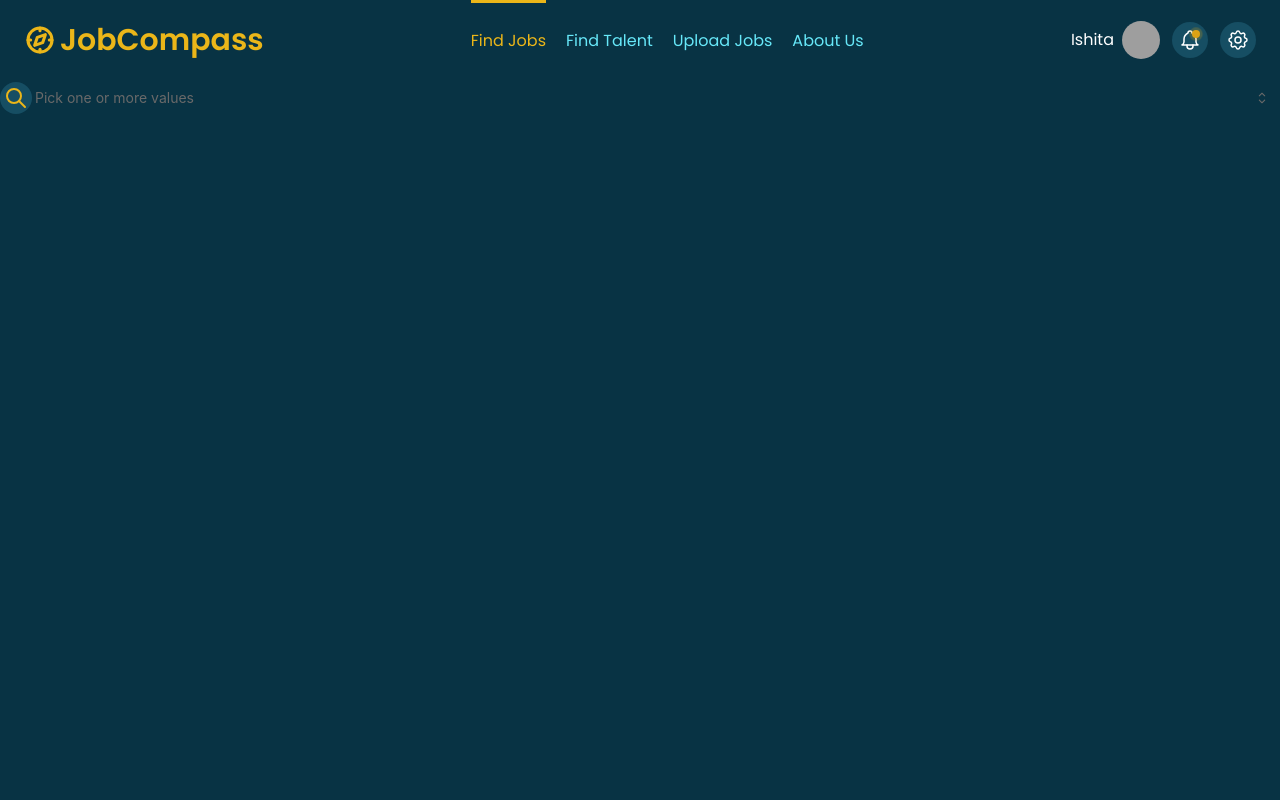
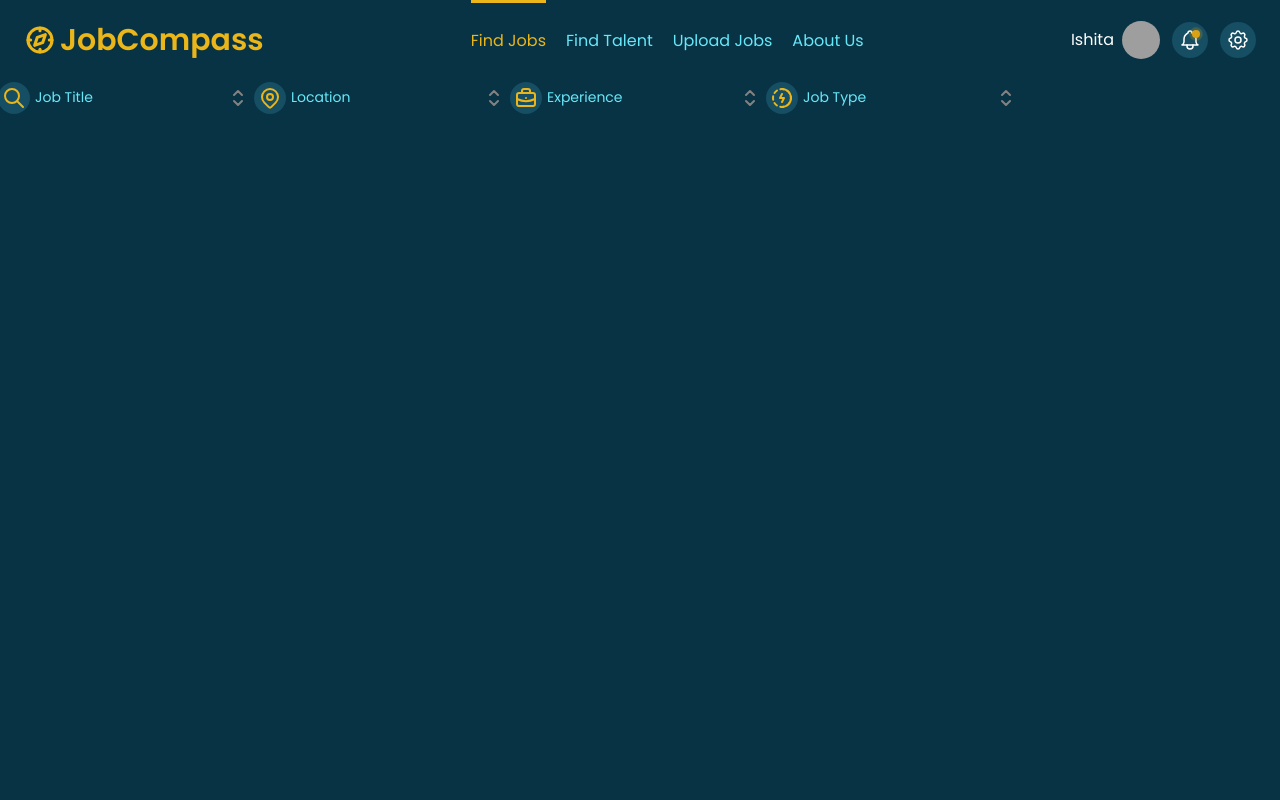
Before and after one commit to ishitasrivastava2000/Job-Portal, a React (Create React App) app in the folder job-portal/: page /find-jobs in a window 1280 px wide. Shown: the top 800 px of the page. Built offline with nearby package versions, Linux system fonts and the light colour scheme; grey boxes are pictures that could not be loaded.

Commit message:
Find jobs page: Location, Experience, and Job Type search bars.

```diff
--- a/job-portal/src/App.tsx
+++ b/job-portal/src/App.tsx
@@ -15,7 +15,8 @@ function App() {
       ['#fdfae9','#faf3c7','#f7e691','#f2d052','#ebb619','#dca216','#be7d10','#985910','#7e4815','#6b3b18','#3e1d0a'],
       'cyan':
       ['#ecfeff', '#cffafe', '#a5f3fc','#67e8f9','#22d3ee','#06b6d4','#0891b2','#0e7490','#155e75','#164e63','#083344']
-    }
+    },
+    fontFamily:"poppins, sans-serif"
   })
 
   return (
--- a/job-portal/src/FindJobs/MultiInput.tsx
+++ b/job-portal/src/FindJobs/MultiInput.tsx
@@ -1,17 +1,18 @@
-import {useState} from 'react';
+import {useEffect, useState} from 'react';
 import { Input, Checkbox, CheckIcon, Combobox, Group, Pill, PillsInput, useCombobox } from '@mantine/core';
-import { IconSearch } from '@tabler/icons-react';
+import { IconSearch, IconSelector } from '@tabler/icons-react';
 
-const groceries = ['Apples', 'Bananas', 'Broccoli', 'Carrpts', 'Chocolate']
-
-const MultiInput = () => {
+const MultiInput = (props:any) => {
+    useEffect(()=> {
+        setData(props.options);
+    }, [])
     const combobox = useCombobox({
         onDropdownClose: () => combobox.resetSelectedOption(),
         onDropdownOpen: () => combobox.updateSelectedOptionIndex('active'),
     });
 
     const [search, setSearch] = useState('');
-    const [data, setData] = useState(groceries);
+    const [data, setData] = useState<string[]>([]);
     const [value, setValue] = useState<string[]>([]);
 
     const exactOptionMatch = data.some((item)=> item === search);
@@ -38,7 +39,7 @@ const MultiInput = () => {
         </Pill>
     ));
 
-    const options = data
+    const options = data.filter((item) => item.toLowerCase().includes(search.trim().toLowerCase()))
         .map((item) => (
             <Combobox.Option value={item} key={item} active={value.includes(item)}>
                 <Group gap="sm">
@@ -49,7 +50,7 @@ const MultiInput = () => {
                         tabIndex={-1}
                         style={{pointerEvents: 'none'}}
                     />
-                    <span>{item}</span>
+                    <span className='text-cyan-300'>{item}</span>
                 </Group>
             </Combobox.Option>
         ));
@@ -58,10 +59,10 @@ const MultiInput = () => {
         <Combobox store={combobox} onOptionSubmit={handleValueSelect} withinPortal={false}>
             <Combobox.DropdownTarget>
                 <PillsInput variant='unstyled'
-                rightSection={<Combobox.Chevron/>}
-                onClick={() => combobox.openDropdown()}
+                rightSection={<IconSelector/>}
+                onClick={() => combobox.toggleDropdown()}
                 leftSection={
-                    <div className='text-tulip-tree-400 p-1 bg-cyan-900 rounded-full mr-1'><IconSearch/></div>
+                    <div className='text-tulip-tree-400 p-1 bg-cyan-900 rounded-full mr-2'><props.icon/></div>
                 }>
                     <Pill.Group>
                         {value.length > 0 ? (
@@ -72,21 +73,8 @@ const MultiInput = () => {
                                 )}
                             </>
                         ) : (
-                            <Input.Placeholder>Pick one or more values</Input.Placeholder>
+                            <Input.Placeholder className='!text-cyan-300'>{props.title}</Input.Placeholder>
                         )}
-
-                        <Combobox.EventsTarget>
-                            <PillsInput.Field
-                                type="hidden"
-                                onBlur={() => combobox.closeDropdown()}
-                                onKeyDown={(event) => {
-                                    if(event.key === 'Backspace') {
-                                        event.preventDefault();
-                                        handleValueRemove(value[value.length -1]);
-                                    }
-                                }}
-                            />
-                        </Combobox.EventsTarget>
                     </Pill.Group>
                 </PillsInput>
             </Combobox.DropdownTarget>
--- a/job-portal/src/FindJobs/Search.tsx
+++ b/job-portal/src/FindJobs/Search.tsx
@@ -1,9 +1,25 @@
+import { IconBriefcase, IconMapPin, IconRecharging, IconSearch } from "@tabler/icons-react";
 import MultiInput from "./MultiInput"
+
+const dropDownData = [
+    { title: "Job Title", icon: IconSearch, options: ['Designer', 'Developer', 'Product Manager',
+        'Marketing Specialist', 'Data Analyst', 'Sales Executive', 'Content Writer', 'Customer Support'
+    ]},
+    { title: "Location", icon: IconMapPin, options: ['Delhi', 'New York', 'San Fransisco', 'London',
+        'Berlin', 'Tokyo', 'Sydney', 'Toronto'
+    ]},
+    { title: "Experience", icon: IconBriefcase, options: ['Entry Level', 'Intermeddiate', 'Expert']},
+    {title: "Job Type", icon: IconRecharging, options: ['Full Time', 'Part Time', 'Contract', 'Freelance', 'Internship']}
+];
 
 const Search=()=>
 {
-    return <div>
-        <MultiInput />
+    return <div className="flex">
+        {
+            dropDownData.map((item, index) => <div key={index} className="w-1/5">
+                <MultiInput {...item}/>
+            </div>)
+        }
     </div>
 }
 export default Search;
```
